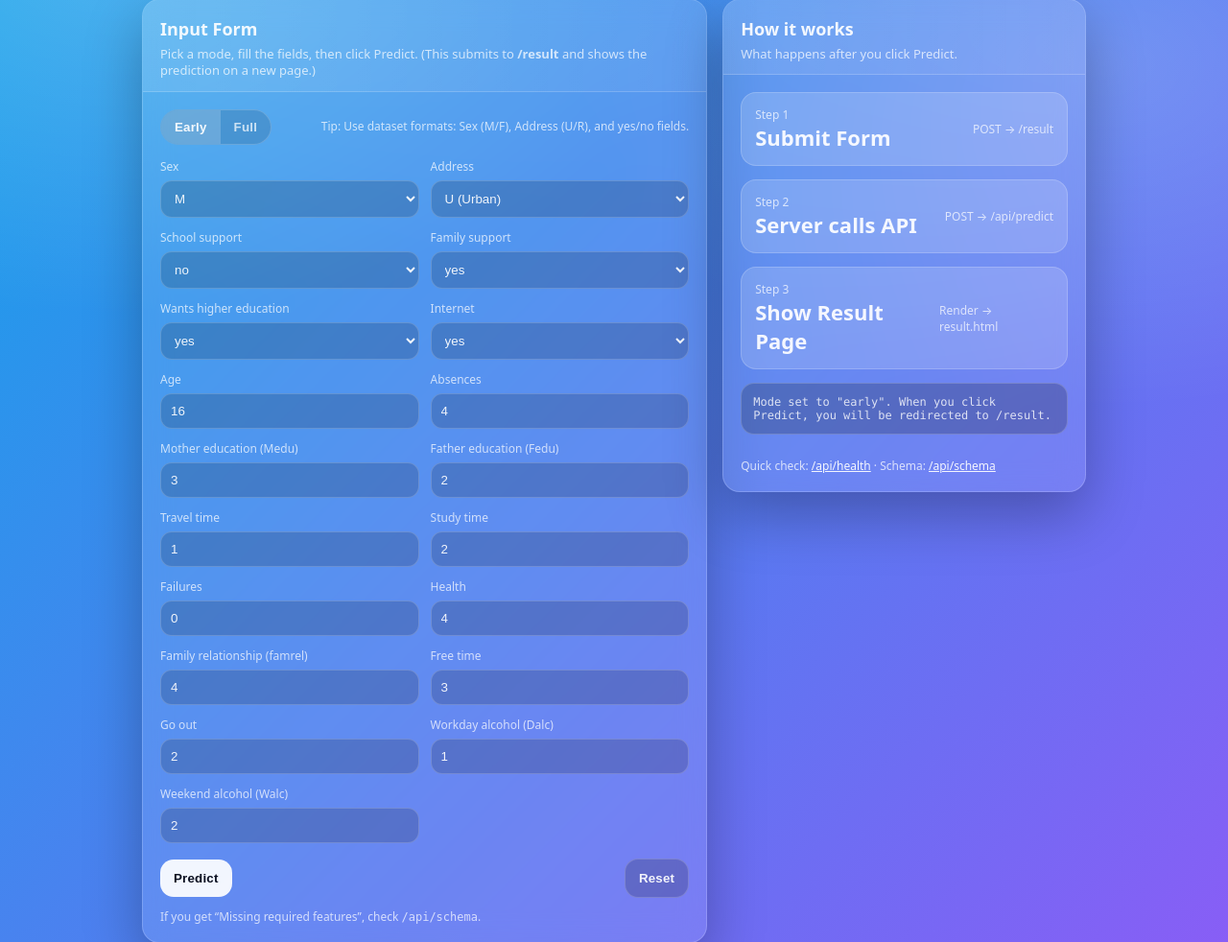
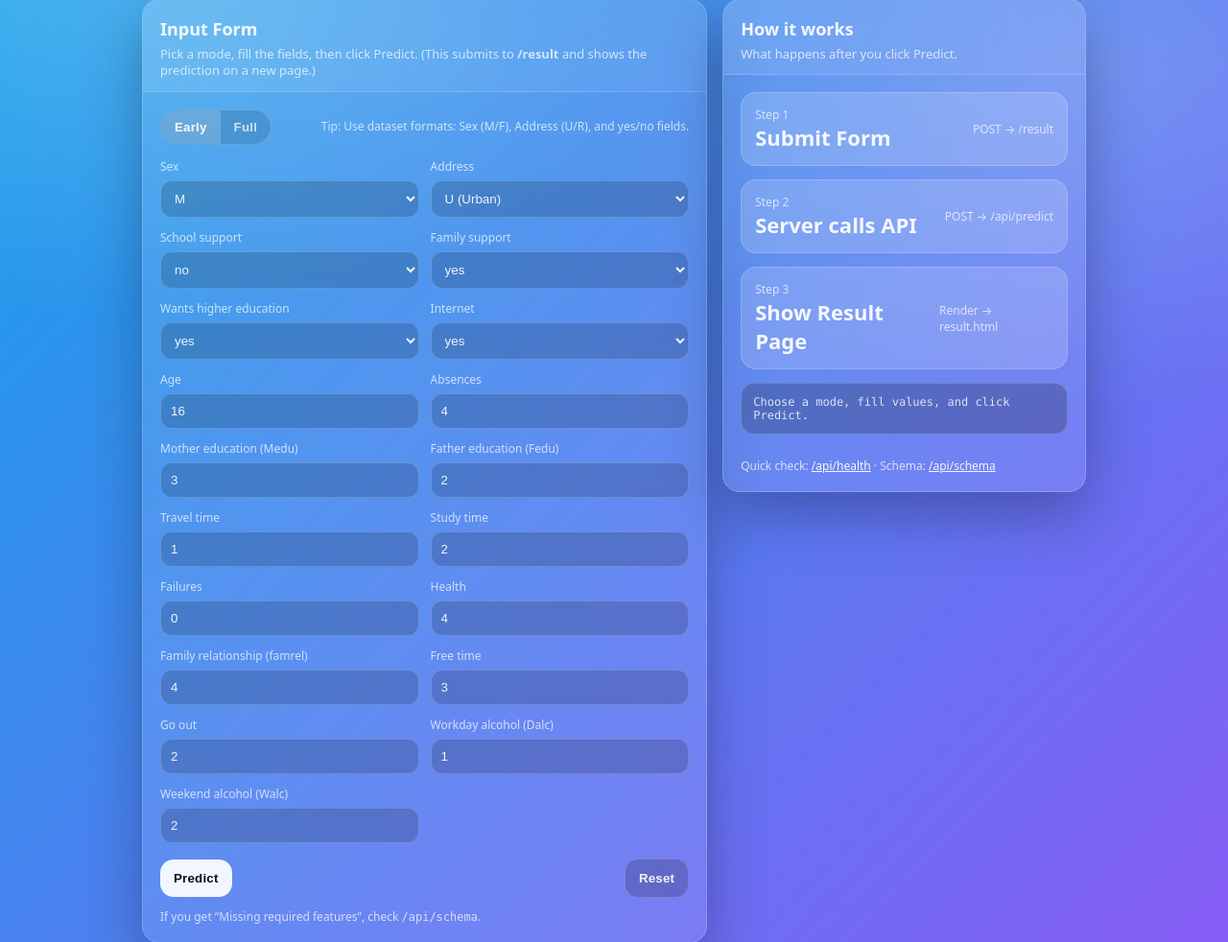
Before and after one commit to ArSravan/GradeGuru, a Flask app: page /dashboard in a window 1280 px wide. Shown: the part 178-1160 px from the top of the page at 96% size. Run offline with Flask 3, Linux system fonts and the light colour scheme; parts of the project's set-up code (start-up, migrations or seed data) failed here and were passed over.

Commit message:
Improved UI of dashboard.html

```diff
--- a/templates/dashboard.html
+++ b/templates/dashboard.html
@@ -507,7 +507,7 @@
 
       fullOnly.forEach(el => el.style.display = (mode === "full") ? "flex" : "none");
 
-      logEl.textContent = `Mode set to "${mode}". When you click Predict, you will be redirected to /result.`;
+
     }
 
     btnEarly.addEventListener("click", () => setMode("early"));
```
